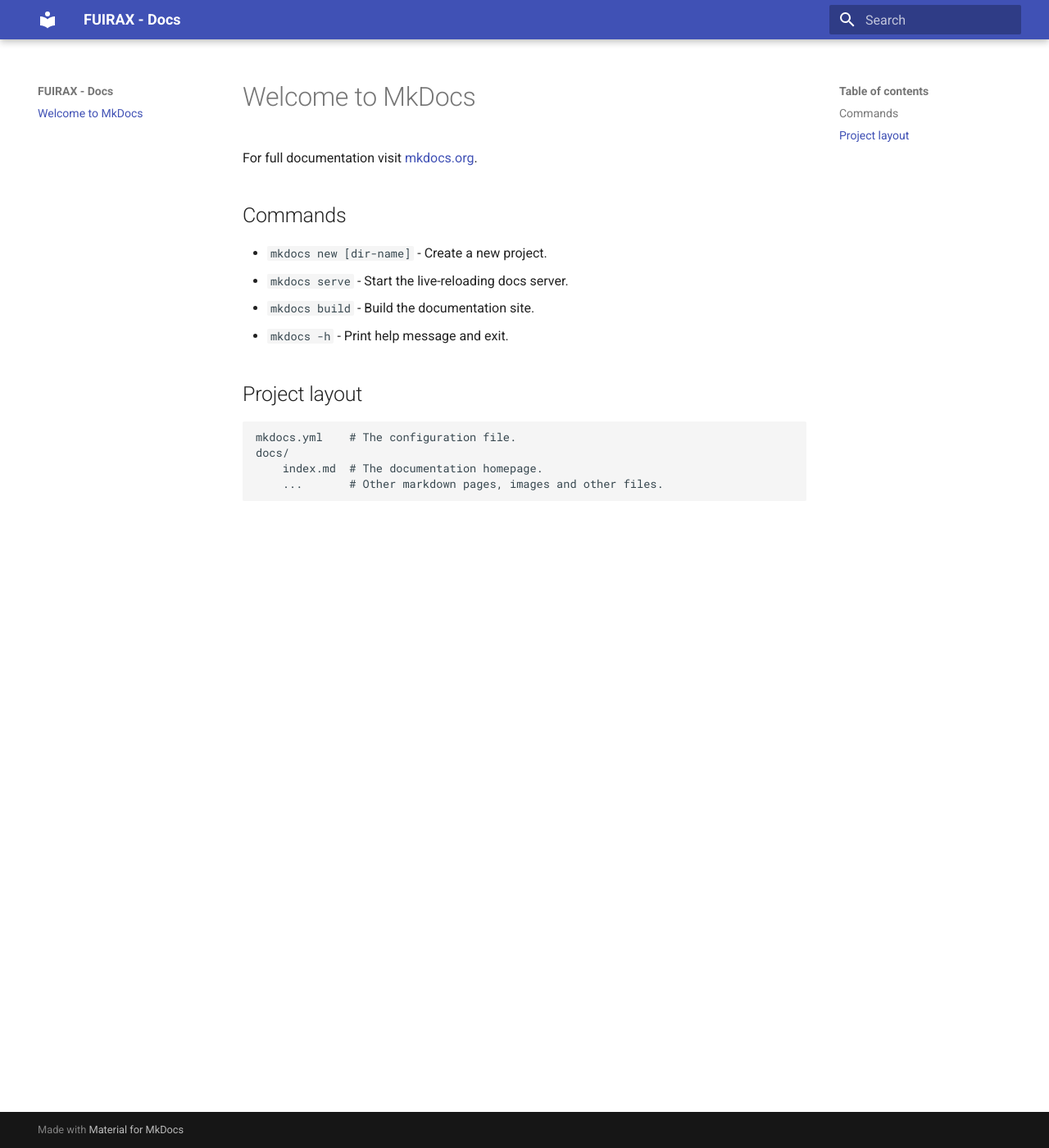
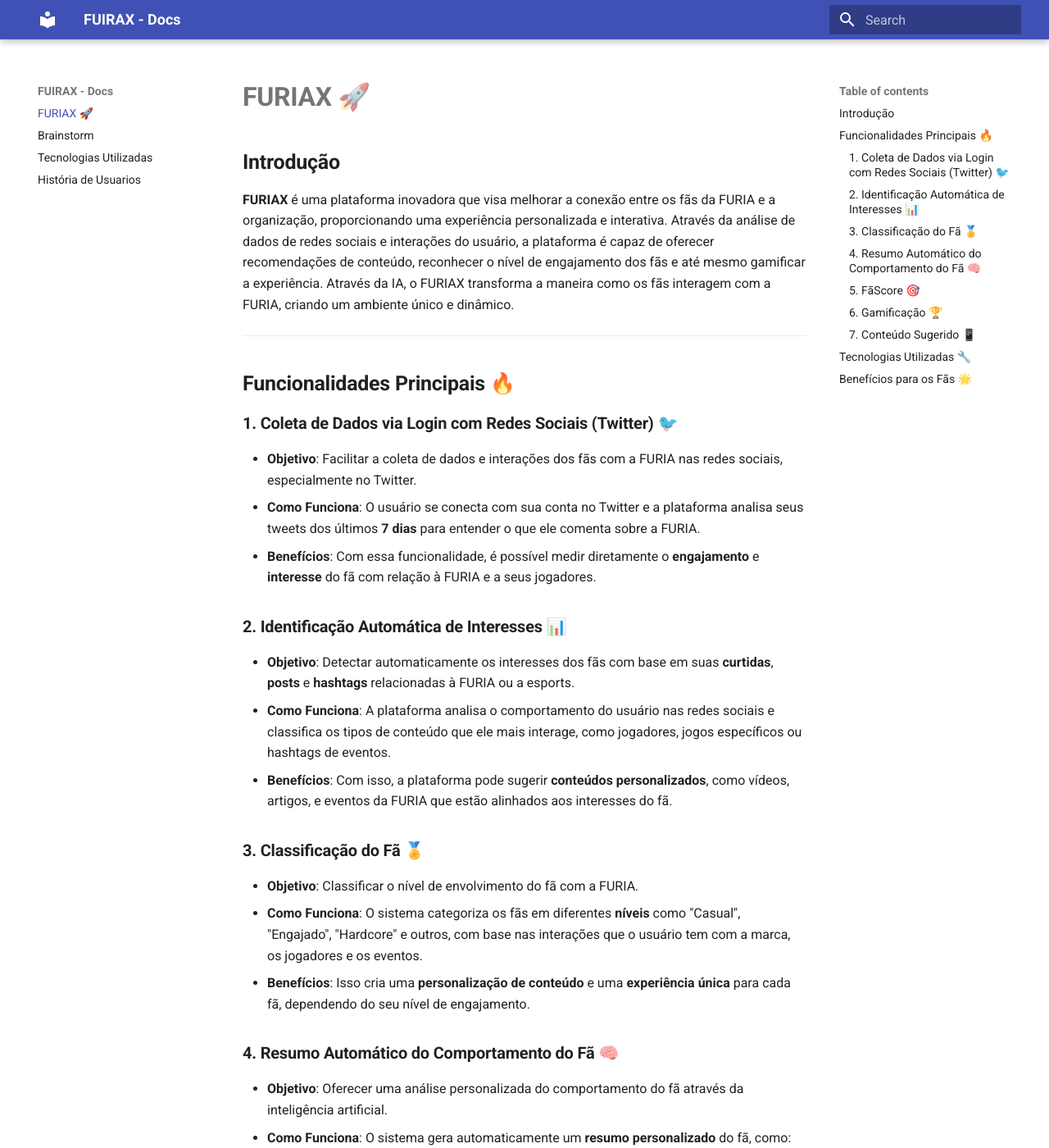
Before and after one commit to FURIAX-Know-Your-Fan/FURIAX-doc, an MkDocs documentation site: the page built from docs/index.md, in a window 1280 px wide and 1400 px high. Shown: the whole window at 82% size. Built offline with MkDocs 1.6.1 and Material for MkDocs 9.7.7, drawn with Linux system fonts in a browser that asks for light colours; some of the changed text lies outside the part shown.

```diff
--- /dev/null
+++ b/docs/brainstorm.md
@@ -0,0 +1,17 @@
+## Funcionalidades
+
+Coleta de dados via login com redes sociais (Twitter). O Sistema analisa os tweets dos ultimos 7 dias para saber oque o usuario comenta da furia. ✅
+
+Identificação automática de interesses com base em curtidas, posts e hashtags relacionadas à FURIA ou esports. ✅
+
+Classificação do fã: "Casual", "Engajado", "Hardcore", etc. ✅
+
+Resumo automático do comportamento do fã, gerado com IA
+"Você é um fã noturno, curte o CS:GO e interage mais com o KSCERATO às sextas." ✅
+
+FãScore
+Um score baseado no quanto o usuário acompanha jogos ao vivo, interage em redes, participa de promoções, etc. ✅
+
+Pode ser gamificado com badges e níveis. ✅
+
+Conteúdo sugerido com base no perfil: clipes, entrevistas, produtos da loja da FURIA, eventos. ✅
--- a/docs/index.md
+++ b/docs/index.md
@@ -1,17 +1,74 @@
-# Welcome to MkDocs
+# **FURIAX** 🚀
 
-For full documentation visit [mkdocs.org](https://www.mkdocs.org).
+## **Introdução**
 
-## Commands
+**FURIAX** é uma plataforma inovadora que visa melhorar a conexão entre os fãs da FURIA e a organização, proporcionando uma experiência personalizada e interativa. Através da análise de dados de redes sociais e interações do usuário, a plataforma é capaz de oferecer recomendações de conteúdo, reconhecer o nível de engajamento dos fãs e até mesmo gamificar a experiência. Através da IA, o FURIAX transforma a maneira como os fãs interagem com a FURIA, criando um ambiente único e dinâmico.
 
-* `mkdocs new [dir-name]` - Create a new project.
-* `mkdocs serve` - Start the live-reloading docs server.
-* `mkdocs build` - Build the documentation site.
-* `mkdocs -h` - Print help message and exit.
+---
 
-## Project layout
+## **Funcionalidades Principais** 🔥
 
-    mkdocs.yml    # The configuration file.
-    docs/
-        index.md  # The documentation homepage.
-        ...       # Other markdown pages, images and other files.
+### **1. Coleta de Dados via Login com Redes Sociais (Twitter)** 🐦
+
+- **Objetivo**: Facilitar a coleta de dados e interações dos fãs com a FURIA nas redes sociais, especialmente no Twitter.
+- **Como Funciona**: O usuário se conecta com sua conta no Twitter e a plataforma analisa seus tweets dos últimos **7 dias** para entender o que ele comenta sobre a FURIA.
+- **Benefícios**: Com essa funcionalidade, é possível medir diretamente o **engajamento** e **interesse** do fã com relação à FURIA e a seus jogadores.
+
+### **2. Identificação Automática de Interesses** 📊
+
+- **Objetivo**: Detectar automaticamente os interesses dos fãs com base em suas **curtidas**, **posts** e **hashtags** relacionadas à FURIA ou a esports.
+- **Como Funciona**: A plataforma analisa o comportamento do usuário nas redes sociais e classifica os tipos de conteúdo que ele mais interage, como jogadores, jogos específicos ou hashtags de eventos.
+- **Benefícios**: Com isso, a plataforma pode sugerir **conteúdos personalizados**, como vídeos, artigos, e eventos da FURIA que estão alinhados aos interesses do fã.
+
+### **3. Classificação do Fã** 🏅
+
+- **Objetivo**: Classificar o nível de envolvimento do fã com a FURIA.
+- **Como Funciona**: O sistema categoriza os fãs em diferentes **níveis** como "Casual", "Engajado", "Hardcore" e outros, com base nas interações que o usuário tem com a marca, os jogadores e os eventos.
+- **Benefícios**: Isso cria uma **personalização de conteúdo** e uma **experiência única** para cada fã, dependendo do seu nível de engajamento.
+
+### **4. Resumo Automático do Comportamento do Fã** 🧠
+
+- **Objetivo**: Oferecer uma análise personalizada do comportamento do fã através da inteligência artificial.
+- **Como Funciona**: O sistema gera automaticamente um **resumo personalizado** do fã, como:
+  > "Você é um fã noturno, curte o CS:GO e interage mais com o KSCERATO às sextas."
+- **Benefícios**: Isso cria uma **experiência única** para cada fã, destacando seu comportamento e preferências, permitindo maior personalização.
+
+### **5. FãScore** 🎯
+
+- **Objetivo**: Medir e quantificar o **nível de envolvimento** de um fã com a FURIA.
+- **Como Funciona**: O **FãScore** é calculado com base no quanto o usuário acompanha jogos ao vivo, interage nas redes sociais, participa de promoções, entre outras atividades.
+- **Benefícios**: O FãScore permite que os fãs vejam sua **evolução de engajamento**, além de ser um fator motivador para que os fãs se envolvam mais com a marca. Esse score pode ser **gamificado** com badges e níveis.
+
+### **6. Gamificação** 🏆
+
+- **Objetivo**: Tornar a experiência de interação mais divertida e envolvente.
+- **Como Funciona**: O sistema oferece **badges** (medalhas) e **níveis** baseados no FãScore e na participação ativa do fã.
+- **Benefícios**: A gamificação cria uma **motivação adicional** para os fãs, incentivando-os a interagir mais com a FURIA para alcançar novos níveis e conquistas.
+
+### **7. Conteúdo Sugerido** 📱
+
+- **Objetivo**: Oferecer recomendações personalizadas de conteúdo.
+- **Como Funciona**: Com base no perfil e nas interações do fã, a plataforma sugere **clipes**, **entrevistas**, **produtos da loja** da FURIA e **eventos** que estejam alinhados com seus interesses.
+- **Benefícios**: Isso permite que os fãs tenham acesso ao **conteúdo mais relevante** para eles, aumentando o engajamento e a satisfação.
+
+---
+
+## **Tecnologias Utilizadas** 🔧
+
+Para garantir uma aplicação rápida, eficiente e escalável, o FURIAX foi desenvolvido utilizando as seguintes tecnologias:
+
+- **TypeScript**: Para garantir um código mais seguro e fácil de manter.
+- **ReactJS**: Para construir uma interface interativa e dinâmica.
+- **NodeJS com ExpressJS**: Para a criação de um backend rápido e escalável.
+- **MongoDB**: Para o armazenamento de dados flexível e eficiente.
+- **Flowise**: Para automatizar processos complexos e integrar com APIs externas.
+
+---
+
+## **Benefícios para os Fãs** 🌟
+
+- **Personalização**: O FURIAX oferece uma experiência única e personalizada com base no comportamento de cada fã.
+- **Engajamento**: A plataforma proporciona uma maneira divertida e gamificada de os fãs se envolverem ainda mais com a FURIA.
+- **Conteúdo Relevante**: Sugerindo vídeos, entrevistas, produtos e eventos com base nos interesses dos fãs.
+
+FURIAX vai transformar a maneira como os fãs interagem com a FURIA, criando uma plataforma interativa e envolvente para todos.
```
Also changed, not shown: docs/tecnologias.md (added, +65 -0 lines), docs/us.md (added, +16 -0 lines).
